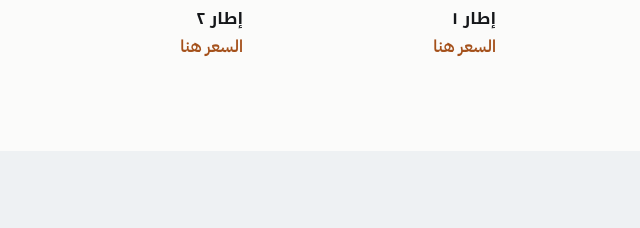
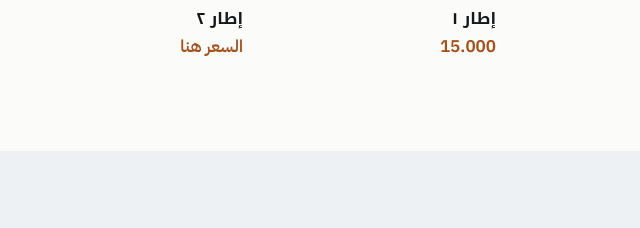
Before and after one commit to sajjadaa0-maker/ALDEQA-OPTICS, a plain HTML site: page index.html in a window 1280 px wide. Shown: the part 1804-2032 px from the top of the page, 640-1280 px from the left. Drawn offline with Linux system fonts and the light colour scheme.

Commit message:
Update price for product 1 in PRODUCTS array

```diff
--- a/index.html
+++ b/index.html
@@ -277,7 +277,7 @@
        price : السعر
      انتبه: أبقِ علامات ' و , كما هي. */
   var PRODUCTS = [
-    { img: 'Annotation_2026082.jpg', name: 'إطار ١', price: 'السعر هنا' },
+    { img: 'Annotation_2026082.jpg', name: 'إطار ١', price: '15.000' },
     { img: 'frame2.jpg', name: 'إطار ٢', price: 'السعر هنا' },
     { img: 'frame3.jpg', name: 'إطار ٣', price: 'السعر هنا' },
     { img: 'frame4.jpg', name: 'إطار ٤', price: 'السعر هنا' }
```
